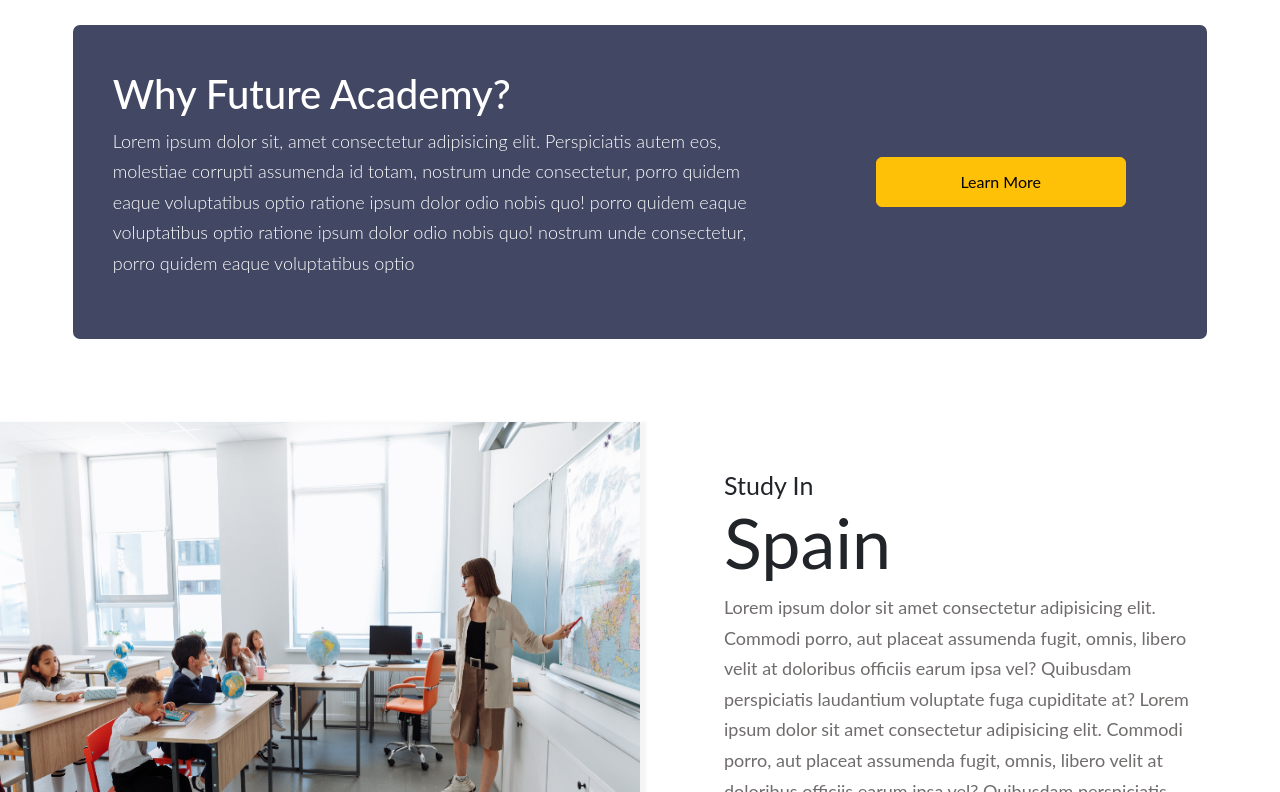
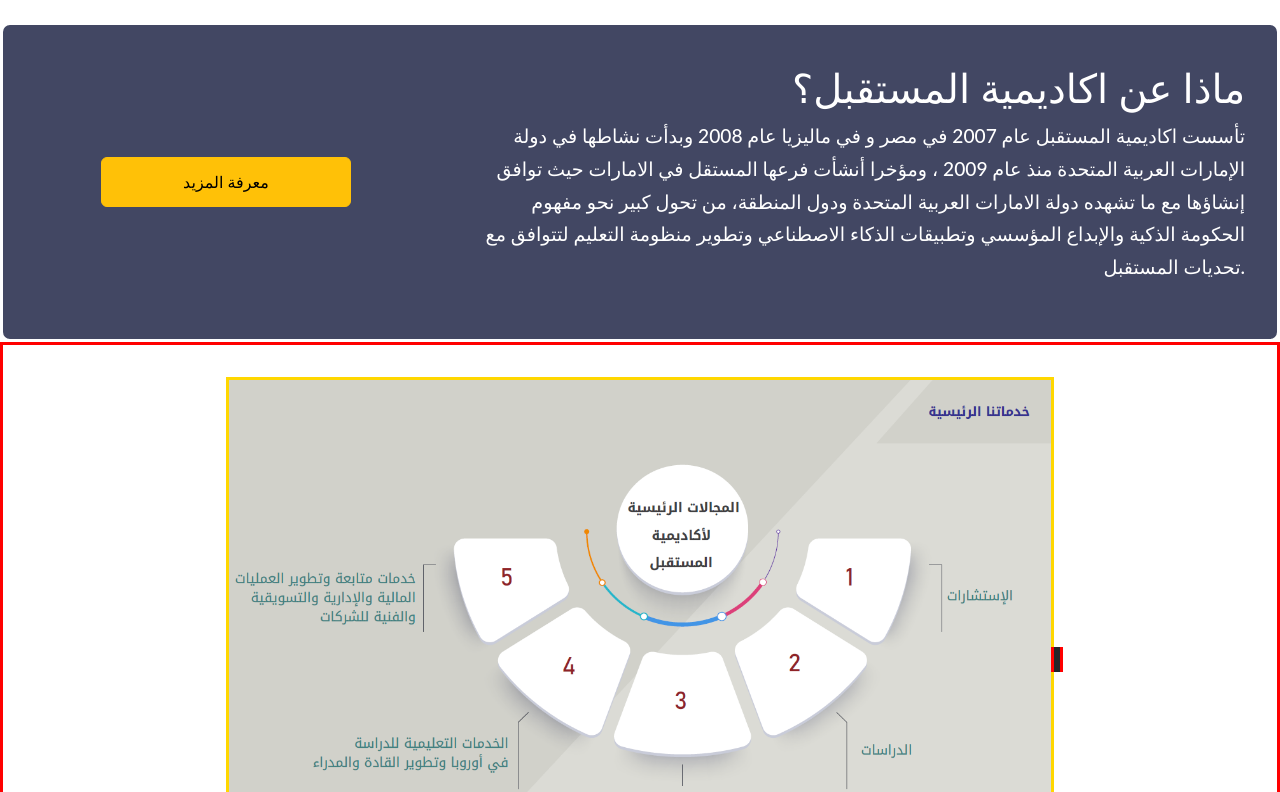
Before and after one commit to omar-vtc/Future-app, a React (Create React App) app: page / in a window 1280 px wide. Shown: the part 1068-1860 px from the top of the page. Built offline with nearby package versions, Linux system fonts and the light colour scheme.

Commit message:
added components in about us
1. modified the whyFuture box to AboutFuture
2. worked on image mapping

```diff
--- a/src/App.js
+++ b/src/App.js
@@ -3,6 +3,7 @@ import { BrowserRouter as Router, Switch, Route, Link } from "react-router-dom";
 
 import Home from "./pages/Home";
 import CountryPage from "./pages/CountryPage";
+import Consulting from "./pages/Consulting";
 
 function App() {
   return (
@@ -15,6 +16,9 @@ function App() {
           <Route path="/country/:id">
             <CountryPage />
           </Route>
+          <Route path="/consulting">
+            <Consulting />
+          </Route>
         </Switch>
       </Router>
     </div>
--- /dev/null
+++ b/src/components/About-us/AboutFuture.js
@@ -0,0 +1,22 @@
+function AboutFuture() {
+  return (
+    <div className="about-future ">
+      <div className="button">
+        <button className="btn btn-warning">معرفة المزيد</button>
+      </div>
+      <div className="info">
+        <h1>ماذا عن اكاديمية المستقبل؟</h1>
+        <p>
+          تأسست اكاديمية المستقبل عام 2007 في مصر و في ماليزيا عام 2008 وبدأت
+          نشاطها في دولة الإمارات العربية المتحدة منذ عام 2009 ، ومؤخرا أنشأت
+          فرعها المستقل في الامارات حيث توافق إنشاؤها مع ما تشهده دولة الامارات
+          العربية المتحدة ودول المنطقة، من تحول كبير نحو مفهوم الحكومة الذكية
+          والإبداع المؤسسي وتطبيقات الذكاء الاصطناعي وتطوير منظومة التعليم
+          لتتوافق مع تحديات المستقبل. <br />
+        </p>
+      </div>
+    </div>
+  );
+}
+
+export default AboutFuture;
--- /dev/null
+++ b/src/components/About-us/AboutUs.js
@@ -0,0 +1,87 @@
+// import "../../css/index.css";
+import "../../css/aboutUs.css";
+import AboutFuture from "./AboutFuture";
+import FASpec from "../../img/FASpec.png";
+import { Link } from "react-router-dom/cjs/react-router-dom.min";
+import { useHistory } from "react-router-dom/cjs/react-router-dom.min";
+function AboutUs() {
+  const history = useHistory();
+
+  const handleAreaClick = (areaId) => {
+    // Handle click events for map areas
+    console.log("Clicked area:", areaId);
+    // Navigate to the corresponding page
+    history.push("/consulting");
+    // switch (areaId) {
+    //   case "northAmerica":
+    //     history.push("/north-america");
+    //     break;
+    //   case "europe":
+    //     history.push("/europe");
+    //     break;
+    //   // Add more cases for other areas if needed
+    //   default:
+    //     break;
+    // }
+  };
+  return (
+    <div>
+      <AboutFuture />
+      {/* <div className="spec-title">
+        <h1>مجالات اكاديمية المستقبل</h1>
+      </div> */}
+      <div className="spec-main">
+        <div className="pic">
+          <img src={FASpec} alt="about" useMap="#image-map" />
+          <map name="image-map">
+            <area
+              className="consulting"
+              target=""
+              alt="consulting"
+              title="consulting"
+              href="/consulting"
+              coords="1024,430,1056,357,1069,307,1069,259,920,256,910,267,907,291,898,312,887,347,940,383"
+              shape="poly"
+              onClick={() => handleAreaClick("consulting")}
+            />
+
+            <area
+              target=""
+              alt="Study"
+              title="Study"
+              href=""
+              coords="845,583,903,557,942,524,987,487,1011,453,875,364,846,394,818,412,792,430"
+              shape="poly"
+            />
+            <area
+              target=""
+              alt="Training"
+              title="Training"
+              href=""
+              coords="603,587,645,605,709,611,788,601,824,593,771,441,732,444,692,446,653,437"
+              shape="poly"
+            />
+            <area
+              target=""
+              alt="Services"
+              title="Services"
+              href=""
+              coords="577,583,519,557,487,531,453,502,417,451,548,364,586,402,634,431"
+              shape="poly"
+            />
+            <area
+              target=""
+              alt="following"
+              title="following"
+              href=""
+              coords="354,259,356,299,367,351,383,396,406,431,542,346,523,302,512,254"
+              shape="poly"
+            />
+          </map>
+        </div>
+      </div>
+    </div>
+  );
+}
+
+export default AboutUs;
--- /dev/null
+++ b/src/css/aboutUs.css
@@ -0,0 +1,144 @@
+.ut-title {
+  display: flex;
+  flex-direction: column;
+  justify-content: center;
+  align-items: center;
+  border: solid brown;
+}
+.ut-title h5 {
+  opacity: 0.7;
+  padding-top: 15px;
+  margin: 0px;
+  z-index: -5;
+}
+.ut-title h1 {
+  font-size: 55px;
+  z-index: -5;
+}
+.ut-title #arab {
+  font-size: 50px;
+  z-index: -5;
+}
+
+.spec-title {
+  text-align: center;
+  width: 100%;
+  /* border: solid green; */
+  margin: 0;
+}
+
+.about-future {
+  width: 100%;
+  height: 40dvh;
+  margin-top: 10px;
+  border: solid;
+  border-radius: 10px;
+  background-color: #00072dbd;
+  color: white;
+  display: flex;
+  justify-content: space-around;
+  align-items: center;
+}
+.about-future .info {
+  width: 60%;
+  height: auto;
+  /* border: solid orange; */
+  text-align: right;
+}
+
+.about-future .info p {
+  font-size: larger;
+  font-weight: 500;
+}
+.about-future .button {
+  width: 30%;
+  height: auto;
+  display: flex;
+  justify-content: center;
+  align-items: center;
+  /* margin: auto; */
+  /* border: solid yellow; */
+}
+
+.about-future .button .btn {
+  margin: auto;
+  width: 250px;
+  height: 50px;
+}
+.specializations {
+  width: 100%;
+  height: 600px;
+  margin-top: 20px;
+  border: solid black;
+  display: flex;
+  align-items: center;
+}
+.specializations .pic {
+  width: 50%;
+  height: 80%;
+  box-shadow: 3px 3px 3px 3px rgba(128, 128, 128, 0.089);
+  border: solid yellow;
+}
+.specializations .pic img {
+  width: 100%;
+  height: 100%;
+}
+.specializations .info {
+  width: 50%;
+  height: 80%;
+  border: solid gold;
+  display: flex;
+  justify-content: center;
+  align-items: center;
+}
+.specializations .info .cont {
+  width: 80%;
+  height: 80%;
+
+  /* border: solid; */
+}
+.specializations .info .cont h1 {
+  margin-left: 20px;
+  font-size: 25px;
+  font-weight: 400;
+}
+.big-title {
+  font-size: 70px;
+  font-weight: 400;
+}
+.specializations .info .cont p {
+  margin-left: 20px;
+  font-size: 18px;
+  color: rgba(70, 65, 65, 0.774);
+}
+.spec-main {
+  border: solid red;
+  height: 80vh;
+  display: flex;
+  align-items: center;
+  justify-content: center;
+}
+
+.spec-main .pic {
+  width: 65%;
+  height: 90%;
+  border: solid gold;
+}
+
+.spec-main .pic img {
+  width: 100%;
+  height: 100%;
+}
+
+.pic map {
+  border: solid red;
+  width: 100%;
+  height: 100%;
+}
+
+.pic .consulting {
+  border: solid;
+}
+area:hover {
+  background-color: rgba(0, 0, 0, 0.1);
+}
--- a/src/css/index.css
+++ b/src/css/index.css
@@ -16,6 +16,11 @@ body {
   margin: 0;
   padding: 0;
   box-sizing: border-box;
+}
+.about-us {
+  width: 100%;
+  height: 400px;
+  border: solid red;
 }
 
 .countries {
@@ -38,6 +43,7 @@ body {
   width: 60%;
   height: auto;
   /* border: solid orange; */
+  /* text-align: right; */
 }
 
 .why-future .info p {
@@ -147,6 +153,10 @@ body {
   font-size: 55px;
   z-index: -5;
 }
+.ut-title #arab {
+  font-size: 50px;
+  z-index: -5;
+}
 .ut-title p {
   width: 70%;
   /* border: solid; */
--- /dev/null
+++ b/src/pages/Consulting.js
@@ -0,0 +1,9 @@
+function Consulting() {
+    return (
+        <div>
+
+        </div>
+    )
+}
+
+export default Consulting
--- a/src/pages/Home.js
+++ b/src/pages/Home.js
@@ -10,12 +10,14 @@ import Footer from "../components/Footer/Footer";
 import introBoxHome from "../components/Content/IntroBoxes/IntroBoxHome";
 
 import countriesHome from "../components/Content/CountriesInfo/CountriesHome";
+import AboutUs from "../components/About-us/AboutUs";
 function Home() {
   // console.log(introBoxHome);
   return (
     <div>
       <Header homePage={true} content={introBoxHome} />
-      <WhyFuture />
+      <AboutUs />
+      {/* <WhyFuture /> */}
       {countriesHome.map((country, index) =>
         index % 2 === 0 ? (
           <Country key={index} content={country} />
```
Also changed, not shown: src/img/FASpec.png (added).
